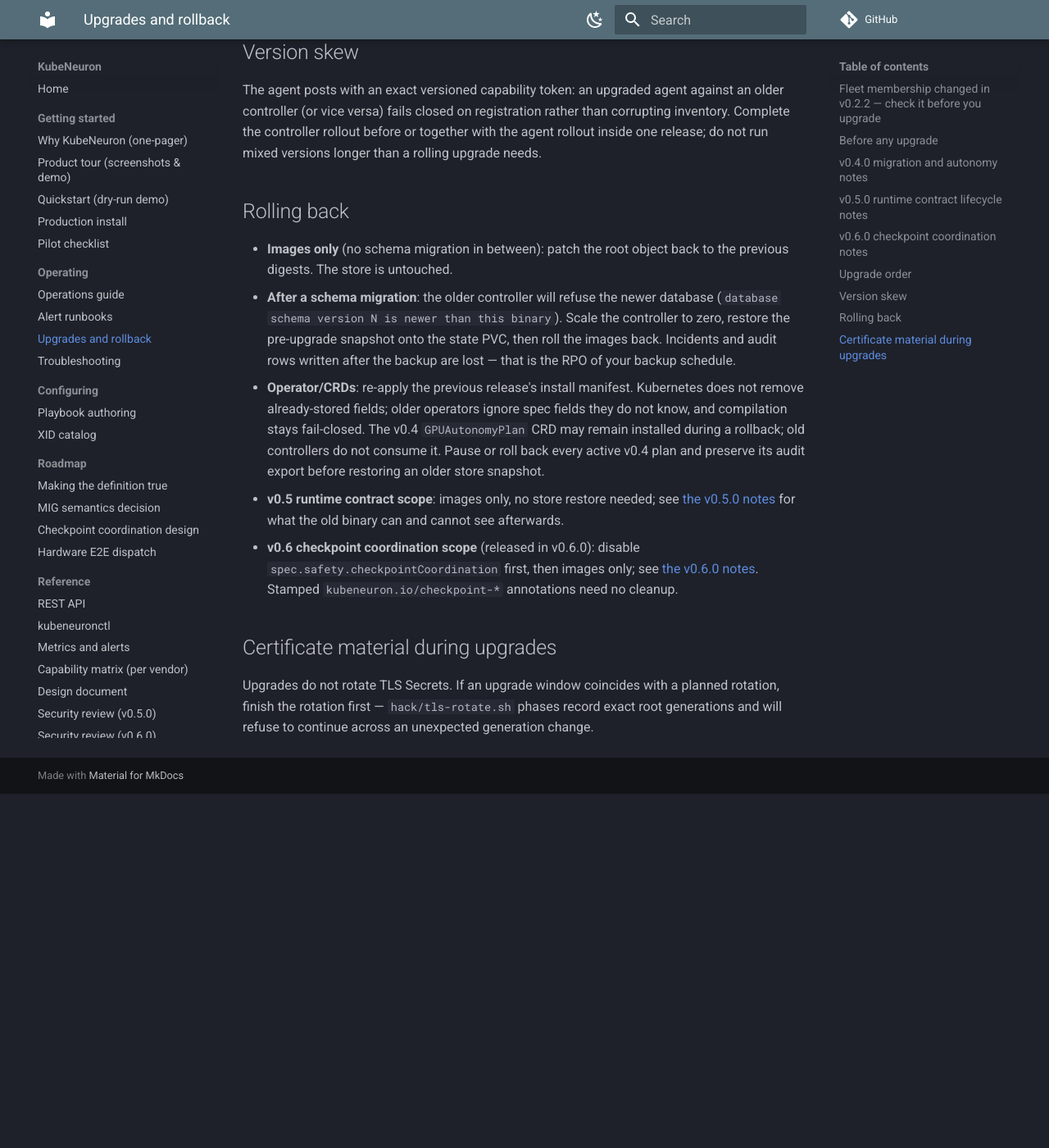
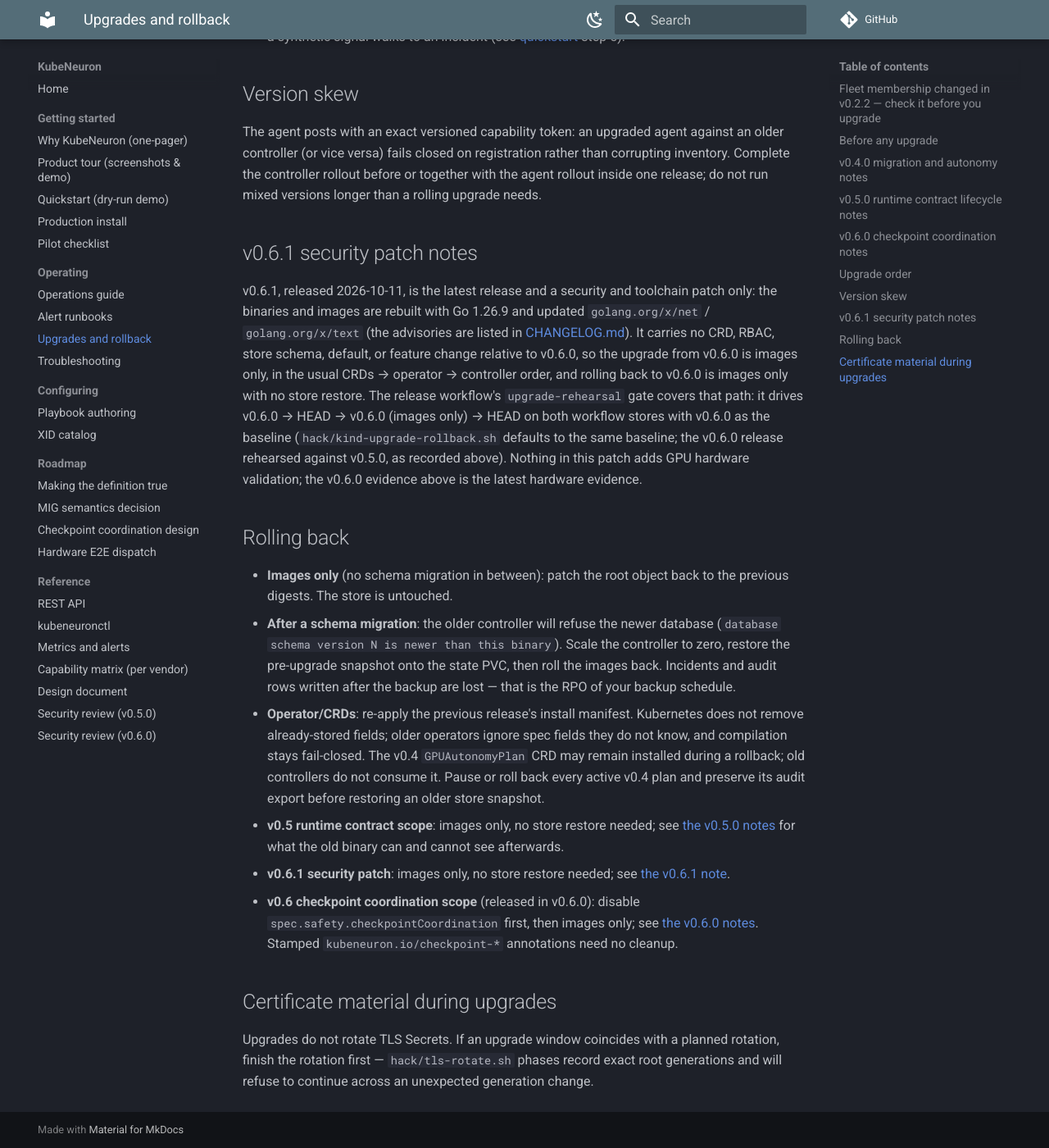
Before and after one commit to kubeneuron/kubeneuron, an MkDocs documentation site: the page built from docs/upgrade.md, in a window 1280 px wide and 1400 px high, scrolled down 6110 px. Shown: the whole window at 82% size. Built offline with MkDocs 1.6.1 and Material for MkDocs 9.7.7, drawn with Linux system fonts in a browser that asks for light colours; comment, search, counter and statistics services are not loaded; before the commit the page ends 7078 px from its top, so only the background shows below that; some of the changed text lies outside the part shown.

```diff
--- a/docs/upgrade.md
+++ b/docs/upgrade.md
@@ -100,8 +100,9 @@ evidence-only runtime contract qualifications — is the v0.5.0 scope, released
 on 2026-09-20; its tag, published images,
 and release assets are available from the
 [GitHub Release](https://github.com/kubeneuron/kubeneuron/releases/tag/v0.5.0).
-(The manifests and chart in this source tree carry the v0.6.0 pins; see
-[the v0.6.0 notes](#v060-checkpoint-coordination-notes).)
+(The manifests and chart in this source tree carry the v0.6.1 pins; see
+[the v0.6.0 notes](#v060-checkpoint-coordination-notes) and
+[the v0.6.1 note](#v061-security-patch-notes).)
 This section describes the upgrade and rollback posture of that scope. The
 CPU-only kind integration harness drives the v0.5 routes and commands against
 a real controller and store with
@@ -164,16 +165,18 @@ hardware qualification of its own surfaces.
 
 ## v0.6.0 checkpoint coordination notes
 
-> v0.6.0 was **released on 2026-10-11 UTC** and is the latest published
-> release: the `v0.6.0` tag, images, install manifest, and release assets
-> are available from the
+> v0.6.0 was **released on 2026-10-11 UTC**: the `v0.6.0` tag, images,
+> install manifest, and release assets are available from the
 > [GitHub Release](https://github.com/kubeneuron/kubeneuron/releases/tag/v0.6.0)
 > (15 assets, verified with `hack/verify-release.sh v0.6.0 kubeneuron/kubeneuron`:
-> asset set, checksums, digest pins, Cosign signature). The manifests,
-> chart, and samples in this source tree carry the v0.6.0 pins. Releases
-> before v0.6.0 do not contain this feature. This section describes the
-> upgrade and rollback posture of the checkpoint coordination scope.
-> Nothing here claims GPU hardware validation of the feature.
+> asset set, checksums, digest pins, Cosign signature). It has since been
+> superseded as the latest release by the v0.6.1 security and toolchain
+> patch (see [the v0.6.1 note](#v061-security-patch-notes)), which leaves
+> this feature unchanged; the manifests, chart, and samples in this source
+> tree carry the v0.6.1 pins. Releases before v0.6.0 do not contain this
+> feature. This section describes the upgrade and rollback posture of the
+> checkpoint coordination scope. Nothing here claims GPU hardware
+> validation of the feature.
 
 The v0.6.0 scope is one opt-in feature: `spec.safety.checkpointCoordination`,
 which lets opted-in Pods be told and given a bounded deadline before a
@@ -219,8 +222,10 @@ which lets opted-in Pods be told and given a bounded deadline before a
   rollback is sufficient; the store is untouched by this scope.
 - **Release rehearsal (run locally before the release).**
   `hack/kind-upgrade-rollback.sh` (`make test-upgrade-rollback-kind`, and the
-  `upgrade-rehearsal` job of the release workflow) drives v0.5.0 → HEAD →
-  v0.5.0 (images only) → HEAD on one kind cluster for both workflow stores.
+  `upgrade-rehearsal` job of the release workflow) drives the previous
+  published release → HEAD → that release (images only) → HEAD on one kind
+  cluster for both workflow stores; for v0.6.0 the baseline was v0.5.0 (for
+  v0.6.1 it is v0.6.0, see [the v0.6.1 note](#v061-security-patch-notes)).
   It was run as part of `make gates-full` on 2026-09-29/30 UTC against an
   earlier local, unpublished v0.6.0 candidate and passed on both SQLite and
   PostgreSQL. It seeded and read legacy API and data across the cycle,
@@ -297,6 +302,22 @@ rather than corrupting inventory. Complete the controller rollout before or
 together with the agent rollout inside one release; do not run mixed
 versions longer than a rolling upgrade needs.
 
+## v0.6.1 security patch notes
+
+v0.6.1, released 2026-10-11, is the latest release and a security and
+toolchain patch only: the binaries and images are rebuilt with Go 1.26.9
+and updated `golang.org/x/net` / `golang.org/x/text` (the advisories are
+listed in [CHANGELOG.md](../CHANGELOG.md)). It carries no CRD, RBAC, store
+schema, default, or feature change relative to v0.6.0, so the upgrade from
+v0.6.0 is images only, in the usual CRDs → operator → controller order, and
+rolling back to v0.6.0 is images only with no store restore. The release
+workflow's `upgrade-rehearsal` gate covers that path: it drives v0.6.0 →
+HEAD → v0.6.0 (images only) → HEAD on both workflow stores with v0.6.0 as
+the baseline (`hack/kind-upgrade-rollback.sh` defaults to the same
+baseline; the v0.6.0 release rehearsed against v0.5.0, as recorded above).
+Nothing in this patch adds GPU hardware validation; the v0.6.0 evidence
+above is the latest hardware evidence.
+
 ## Rolling back
 
 - **Images only** (no schema migration in between): patch the root object
@@ -315,6 +336,8 @@ versions longer than a rolling upgrade needs.
 - **v0.5 runtime contract scope**: images only, no store restore needed;
   see [the v0.5.0 notes](#v050-runtime-contract-lifecycle-notes)
   for what the old binary can and cannot see afterwards.
+- **v0.6.1 security patch**: images only, no store restore needed; see
+  [the v0.6.1 note](#v061-security-patch-notes).
 - **v0.6 checkpoint coordination scope** (released in v0.6.0): disable
   `spec.safety.checkpointCoordination` first, then images only; see
   [the v0.6.0 notes](#v060-checkpoint-coordination-notes). Stamped
```
Also changed, not shown: CHANGELOG.md (+19 -0 lines), CONTRIBUTING.md (+1 -1 lines), README.md (+27 -17 lines), docs/checkpoint-coordination-design.md (+2 -1 lines), docs/one-pager.md (+3 -2 lines), docs/operations.md (+6 -5 lines), docs/quickstart.md (+1 -1 lines), 7 other files.
